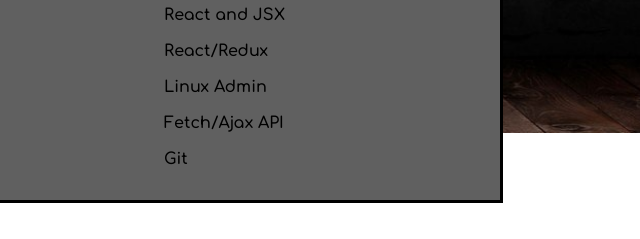
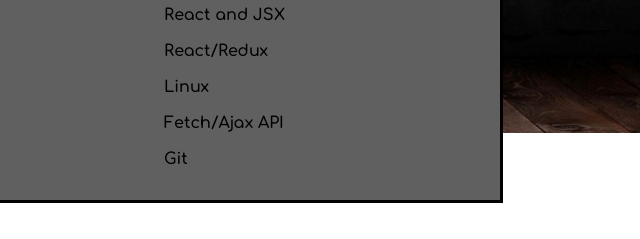
Before and after one commit to assugan/tms_project, a plain HTML site: page site_card/index.html in a window 1280 px wide. Shown: the part 656-895 px from the top of the page, 640-1280 px from the left. Drawn offline with nearby package versions, Linux system fonts and the light colour scheme.

Commit message:
Update index.html

```diff
--- a/site_card/index.html
+++ b/site_card/index.html
@@ -42,7 +42,7 @@
                     <li>Nginx</li>
                     <li>React and JSX</li>
                     <li>React/Redux</li>
-                    <li>Linux Admin</li>
+                    <li>Linux</li>
                     <li>Fetch/Ajax API</li>
                     <li>Git</li>
                 </ul>
```
